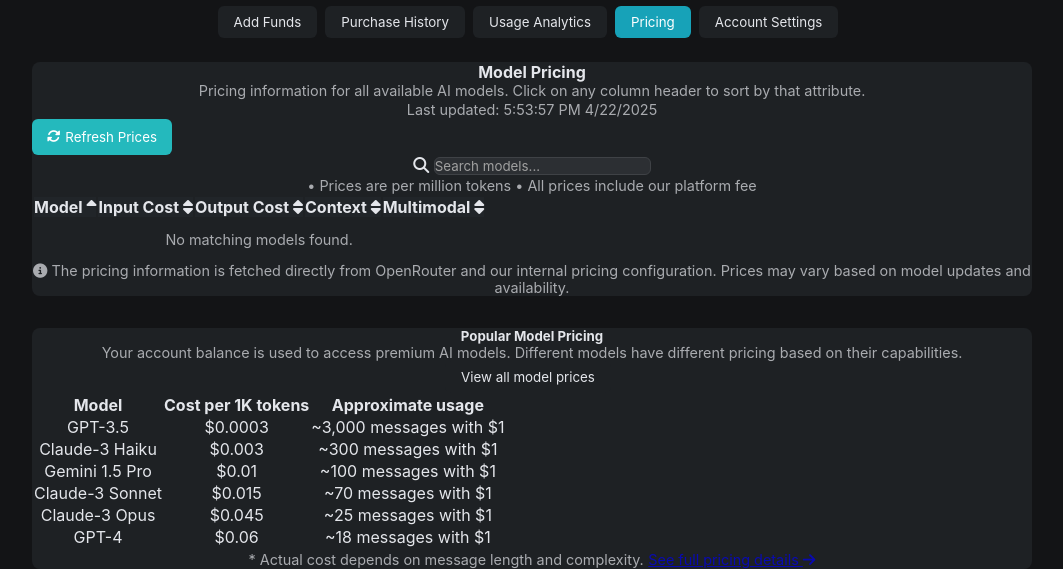
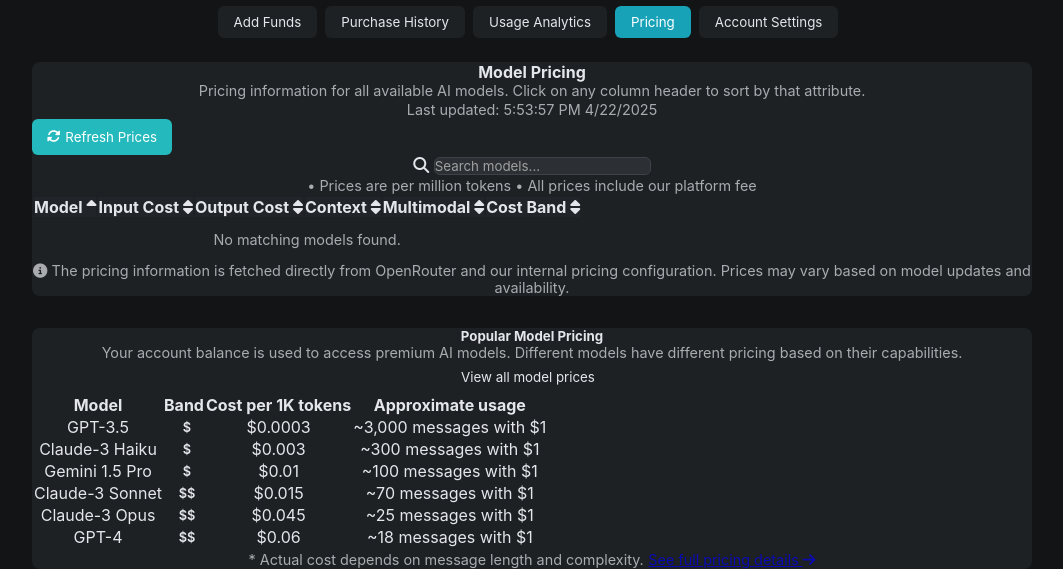
Before and after one commit to vlogbase/GMRebuildApr2025, a Flask app: page /account in a window 1280 px wide, after a click on "Pricing". Shown: the part 232-801 px from the top of the page, without its empty margins (108-1171 px from the left). Run offline with Flask 3, Linux system fonts and the light colour scheme; the visitor is signed in with stand-in values (Sample User, id 1); data that the repository does not hold is empty; some libraries are stand-ins or nearby versions.

Commit message:
Improve model loading and display cost data to inform user choices
Refactor model fetching to use /api/get_model_prices, add cost band info, and fix display issues on account page.

Replit-Commit-Author: Agent
Replit-Commit-Session-Id: e952ebef-f781-442c-aa9a-a9438534a365
Replit-Commit-Screenshot-Url: https://storage.googleapis.com/screenshot-production-us-central1/4a610261-7207-4683-9b02-bd1d56e8f409/47a414b0-aff0-4129-8242-1a32c5afe360.jpg

```diff
--- a/price_updater.py
+++ b/price_updater.py
@@ -10,8 +10,10 @@ import logging
 import requests
 from datetime import datetime
 
-# Set up logging
+# Set up logging with more details for debugging
+logging.basicConfig(level=logging.DEBUG)
 logger = logging.getLogger(__name__)
+logger.setLevel(logging.DEBUG)
 
 # Initialize a cache dict to store model prices
 model_prices_cache = {
--- a/static/js/script.js
+++ b/static/js/script.js
@@ -228,13 +228,22 @@ document.addEventListener('DOMContentLoaded', function() {
     const presetFilters = {
         '1': (model) => !model.is_free, // All non-free models
         '2': (model) => !model.is_free, // All non-free models
-        '3': (model) => model.is_reasoning === true && !model.is_free,
+        '3': (model) => {
+            // Check if model has reasoning capability
+            // Add fallback check for missing property
+            const hasReasoning = model.is_reasoning === true || model.id.includes('o4') || model.id.includes('claude');
+            return hasReasoning && !model.is_free;
+        },
         '4': (model) => {
             // For preset 4, prioritize true vision models
             // OpenAI GPT-4o is the primary choice for this preset
             return model.is_multimodal === true && !model.is_free;
         },
-        '5': (model) => model.is_perplexity === true && !model.is_free,
+        '5': (model) => {
+            // Check for Perplexity models by ID
+            const isPerplexity = model.is_perplexity === true || model.id.includes('perplexity');
+            return isPerplexity && !model.is_free;
+        },
         '6': (model) => model.is_free === true // Only free models
     };
 
@@ -1060,8 +1069,8 @@ document.addEventListener('DOMContentLoaded', function() {
 
     // Function to fetch available models from OpenRouter
     function fetchAvailableModels() {
-        // First fetch the models for their attributes
-        fetch('/models')
+        // Fetch ONLY from the endpoint that includes cost bands
+        fetch('/api/get_model_prices')
             .then(response => {
                 if (!response.ok) {
                     throw new Error(`HTTP error! Status: ${response.status}`);
@@ -1069,45 +1078,90 @@ document.addEventListener('DOMContentLoaded', function() {
                 return response.json();
             })
             .then(data => {
-                if (data.data && Array.isArray(data.data)) {
-                    allModels = data.data;
-                    console.log(`Loaded ${allModels.length} models from OpenRouter`);
-
-                    // Now fetch pricing data to add cost bands
-                    return fetch('/api/get_model_prices');
-                }
-            })
-            .then(response => {
-                if (!response || !response.ok) {
-                    throw new Error(`HTTP error! Status: ${response ? response.status : 'No response'}`);
-                }
-                return response.json();
-            })
-            .then(data => {
+                // Check if the API call was successful and returned prices
                 if (data.success && data.prices) {
-                    // Add cost band information to each model
-                    allModels = allModels.map(model => {
-                        const modelPricing = data.prices[model.id];
-                        if (modelPricing) {
-                            model.cost_band = modelPricing.cost_band || '';
-                        }
-                        return model;
-                    });
-
-                    // Update the UI with the enhanced model data
+                    // Log 1: Raw API response
+                    console.log('[Debug] Raw API Response:', JSON.stringify(data, null, 2));
+
+                    // Create model data array directly from pricing data
+                    const modelDataArray = [];
+                    for (const modelId in data.prices) {
+                        const modelData = data.prices[modelId];
+                        // Format the model name if it doesn't exist in the pricing data
+                        const formatModelName = (id) => {
+                            return id.split('/').pop().replace(/-/g, ' ').replace(/(^\w|\s\w)/g, m => m.toUpperCase());
+                        };
+
+                        // Construct the model object directly from pricing data
+                        modelDataArray.push({
+                            id: modelId,
+                            // Use name from pricing data, fallback to parsing ID
+                            name: modelData.model_name || formatModelName(modelId),
+                            // Determine if free based on pricing
+                            is_free: (modelData.input_price === 0 && modelData.output_price === 0),
+                            // Get multimodal status from pricing data
+                            is_multimodal: modelData.is_multimodal || false,
+                            // Add reasoning flag if available or detect from model ID
+                            is_reasoning: modelData.is_reasoning || modelId.includes('o4') || modelId.includes('claude'),
+                            // Add perplexity flag based on model ID
+                            is_perplexity: modelId.includes('perplexity'),
+                            // Include context length for display elsewhere
+                            context_length: modelData.context_length,
+                            // Store pricing info if needed elsewhere
+                            pricing: {
+                                prompt: modelData.input_price,
+                                completion: modelData.output_price
+                            },
+                            // Directly include the cost band provided by the API
+                            cost_band: modelData.cost_band || ''
+                        });
+                    }
+
+                    // Assign the fully processed data to the global variable
+                    allModels = modelDataArray;
+
+                    // Log 2: Transformed model array info
+                    console.log(`[Debug] Transformed allModels array created. Count: ${allModels.length}`);
+                    if (allModels.length > 0) {
+                        console.log('[Debug] First model object in allModels:', JSON.stringify(allModels[0], null, 2));
+                        // Log properties relevant to filtering for the first model
+                        console.log(`[Debug] First model flags: is_free=${allModels[0].is_free}, is_reasoning=${allModels[0].is_reasoning || 'undefined'}, is_perplexity=${allModels[0].is_perplexity}, is_multimodal=${allModels[0].is_multimodal}`);
+                    }
+
+                    console.log(`Loaded ${allModels.length} models with cost bands from /api/get_model_prices`);
+
+                    // Log 3: Before UI updates
+                    console.log('[Debug] About to update UI elements based on fetched models.');
+
+                    // Update UI elements that depend on allModels
                     if (currentModel) {
+                        // Update controls for the initially selected model
                         updateMultimodalControls(currentModel);
+                        updateSelectedModelCostIndicator(currentModel);
                     }
 
-                    // Update preset button labels with cost indicators
+                    // Update preset buttons now that we have cost bands
                     updatePresetButtonLabels();
 
-                    // Update the selected model cost indicator in the header
-                    updateSelectedModelCostIndicator(currentModel);
+                    // If model selector is open, refresh it with complete data
+                    if (modelSelector && modelSelector.style.display === 'block' && currentlyEditingPresetId) {
+                        populateModelList(currentlyEditingPresetId);
+                    }
+                } else {
+                    // Handle case where API call succeeded but returned no data
+                    console.error('API call succeeded but no valid pricing data received:', data);
+                    allModels = []; // Clear models if fetch failed
                 }
             })
             .catch(error => {
-                console.error('Error fetching models or prices:', error);
+                // Log 4: Error in fetch
+                console.error('[Debug] Error occurred in fetchAvailableModels:', error);
+                console.error('Error fetching models and prices:', error);
+                allModels = []; // Clear models on error
+                // Show error in UI if model list is visible
+                if (modelList && modelList.innerHTML === '') {
+                    modelList.innerHTML = '<li>Error loading models.</li>';
+                }
             });
     }
 
@@ -1149,6 +1203,9 @@ document.addEventListener('DOMContentLoaded', function() {
             // Clear search input
             modelSearch.value = '';
 
+            // Log 8: Before populating the model list
+            console.log(`[Debug] openModelSelector called for preset ${presetId}. About to call populateModelList.`);
+
             // Populate model list for this preset
             populateModelList(presetId);
         }
@@ -1164,6 +1221,10 @@ document.addEventListener('DOMContentLoaded', function() {
 
     // Function to populate the model list based on preset filters
     function populateModelList(presetId) {
+        // Log 5: At function start
+        console.log(`[Debug] populateModelList called for presetId: ${presetId}`);
+        console.log(`[Debug] Current global allModels count: ${allModels ? allModels.length : 'undefined'}`);
+
         // Clear existing items
         modelList.innerHTML = '';
 
@@ -1212,8 +1273,21 @@ document.addEventListener('DOMContentLoaded', function() {
                 return aPrice - bPrice;
             });
 
+        // Log 6: After filtering
+        console.log(`[Debug] Filtered models count for preset ${presetId}: ${filteredModels.length}`);
+        if (filteredModels.length === 0 && allModels && allModels.length > 0) {
+            console.warn(`[Debug] Filtering for preset ${presetId} resulted in 0 models. Check filter logic and model properties.`);
+            // Log the filter function itself if possible
+            console.log('[Debug] Filter function:', filterFn.toString());
+            // Log the first few models from allModels again for comparison
+            console.log('[Debug] First few models in allModels before filtering:', JSON.stringify(allModels.slice(0, 3), null, 2));
+        }
+
         // Add each model to the list
         filteredModels.forEach(model => {
+            // Log 7: Inside rendering loop
+            console.log(`[Debug] Rendering list item for model: ${model.id}, Band: ${model.cost_band}`);
+
             const li = document.createElement('li');
             li.dataset.modelId = model.id;
 
--- a/templates/account.html
+++ b/templates/account.html
@@ -520,6 +520,11 @@
                                         Multimodal <i id="sort-icon-4" class="fas fa-sort"></i>
                                     </div>
                                 </th>
+                                <th onclick="sortPricingTable(5)" style="cursor:pointer; position: sticky; top: 0; z-index: 10; background-color: #212529;" class="border-bottom text-center py-3">
+                                    <div class="d-flex justify-content-center align-items-center">
+                                        Cost Band <i id="sort-icon-5" class="fas fa-sort"></i>
+                                    </div>
+                                </th>
                             </tr>
                         </thead>
                         <tbody id="pricingTableBody">
@@ -649,6 +654,7 @@
                 <thead>
                     <tr>
                         <th>Model</th>
+                        <th>Band</th>
                         <th>Cost per 1K tokens</th>
                         <th>Approximate usage</th>
                     </tr>
@@ -656,31 +662,37 @@
                 <tbody>
                     <tr>
                         <td>GPT-3.5</td>
+                        <td><span class="cost-band-indicator cost-band-$">$</span></td>
                         <td>$0.0003</td>
                         <td>~3,000 messages with $1</td>
                     </tr>
                     <tr>
                         <td>Claude-3 Haiku</td>
+                        <td><span class="cost-band-indicator cost-band-$">$</span></td>
                         <td>$0.003</td>
                         <td>~300 messages with $1</td>
                     </tr>
                     <tr>
                         <td>Gemini 1.5 Pro</td>
+                        <td><span class="cost-band-indicator cost-band-$">$</span></td>
                         <td>$0.01</td>
                         <td>~100 messages with $1</td>
                     </tr>
                     <tr>
                         <td>Claude-3 Sonnet</td>
+                        <td><span class="cost-band-indicator cost-band-$$">$$</span></td>
                         <td>$0.015</td>
                         <td>~70 messages with $1</td>
                     </tr>
                     <tr>
                         <td>Claude-3 Opus</td>
+                        <td><span class="cost-band-indicator cost-band-$$">$$</span></td>
                         <td>$0.045</td>
                         <td>~25 messages with $1</td>
                     </tr>
                     <tr>
                         <td>GPT-4</td>
+                        <td><span class="cost-band-indicator cost-band-$$">$$</span></td>
                         <td>$0.06</td>
                         <td>~18 messages with $1</td>
                     </tr>
@@ -794,7 +806,7 @@ document.addEventListener('DOMContentLoaded', function() {
         // Show loading state
         pricingTableBody.innerHTML = `
             <tr>
-                <td colspan="5" class="text-center py-5">
+                <td colspan="6" class="text-center py-5">
                     <div class="d-flex flex-column align-items-center">
                         <div class="spinner-border text-info mb-3" role="status">
                             <span class="visually-hidden">Loading...</span>
@@ -861,7 +873,8 @@ document.addEventListener('DOMContentLoaded', function() {
                         input_price: inputPriceStr,
                         output_price: outputPriceStr,
                         context_length: modelDetails.context_length || 'N/A',
-                        multimodal: modelDetails.is_multimodal ? 'Yes' : 'No'
+                        multimodal: modelDetails.is_multimodal ? 'Yes' : 'No',
+                        cost_band: modelDetails.cost_band || ''
                     };
                 });
 
@@ -929,7 +942,7 @@ document.addEventListener('DOMContentLoaded', function() {
                 // No cached data or failed to parse it - show empty state
                 pricingTableBody.innerHTML = `
                     <tr>
-                        <td colspan="5" class="text-center py-5">
+                        <td colspan="6" class="text-center py-5">
                             <p class="caption text-danger">No pricing data available. Please try again later.</p>
                             <small class="text-muted">${error.message}</small>
                         </td>
@@ -1025,10 +1038,16 @@ document.addEventListener('DOMContentLoaded', function() {
                     bValue = b.context_length === 'N/A' ? 0 : parseInt(b.context_length);
                     break;
 
-                case 4: // Multimodal (previously case 5)
+                case 4: // Multimodal
                     // Yes comes before No for multimodal sorting
                     aValue = a.multimodal === 'Yes' ? 0 : 1;
                     bValue = b.multimodal === 'Yes' ? 0 : 1;
+                    break;
+
+                case 5: // Cost Band
+                    // Sort by number of $ characters
+                    aValue = a.cost_band ? a.cost_band.length : 0;
+                    bValue = b.cost_band ? b.cost_band.length : 0;
                     break;
 
                 default:
@@ -1052,7 +1071,7 @@ document.addEventListener('DOMContentLoaded', function() {
         if (filteredData.length === 0) {
             pricingTableBody.innerHTML = `
                 <tr>
-                    <td colspan="5" class="text-center py-4">
+                    <td colspan="6" class="text-center py-4">
                         <p class="caption">No matching models found.</p>
                     </td>
                 </tr>
@@ -1171,6 +1190,9 @@ document.addEventListener('DOMContentLoaded', function() {
                     <td class="text-center">
                         ${multimodalDisplay}
                     </td>
+                    <td class="text-center">
+                        ${costBand ? `<span class="cost-band-indicator ${costBandClass}">${costBand}</span>` : ''}
+                    </td>
                 </tr>
             `;
         }).join('');
@@ -1255,7 +1277,8 @@ document.addEventListener('DOMContentLoaded', function() {
                         input_price: inputPriceStr,
                         output_price: outputPriceStr,
                         context_length: modelDetails.context_length || 'N/A',
-                        multimodal: modelDetails.is_multimodal ? 'Yes' : 'No'
+                        multimodal: modelDetails.is_multimodal ? 'Yes' : 'No',
+                        cost_band: modelDetails.cost_band || ''
                     };
                 });
 
@@ -1336,7 +1359,7 @@ document.addEventListener('DOMContentLoaded', function() {
         }
 
         // Update sort icons
-        for (let i = 0; i < 5; i++) {
+        for (let i = 0; i < 6; i++) {
             const icon = document.getElementById(`sort-icon-${i}`);
             if (i === column) {
                 icon.className = sortDirection === 1 ? 'fas fa-sort-up' : 'fas fa-sort-down';
```
Also changed, not shown: update_account_html.py (added, +15 -0 lines), 1 other file.
